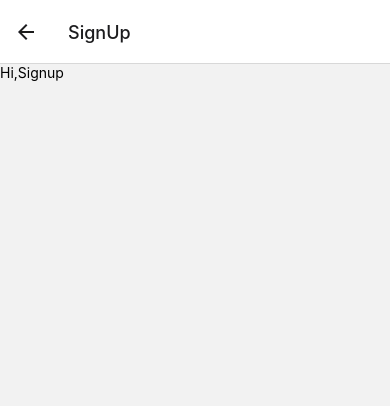
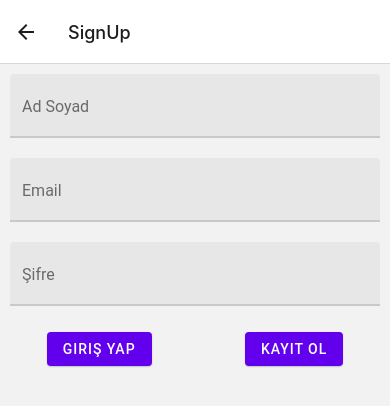
Before and after one commit to ucankalecansu/chat-app, a React Native app: screen /SignUp in a window 390 px wide. Shown: the top 406 px of the page. Built offline with nearby package versions, Linux system fonts and the light colour scheme; no server answers.

Commit message:
login signup

```diff
--- a/App.js
+++ b/App.js
@@ -1,6 +1,6 @@
-import React from "react";
+import React, {useEffect} from "react";
 import {Text,View} from 'react-native';
-import {NavigationContainer} from "@react-navigation/native";
+import {NavigationContainer, useNavigation} from "@react-navigation/native";
 import {createNativeStackNavigator} from "@react-navigation/native-stack";
 import ChatList from "./screens/ChatList";
 import {createBottomTabNavigator} from "@react-navigation/bottom-tabs";
@@ -10,12 +10,39 @@ import Chat from "./screens/Chat";
 import SignUp from "./screens/SignUp";
 import Login from "./screens/Login";
 import {Provider} from "react-native-paper";
+import firebase from "firebase/compat";
+import "firebase/auth";
+import "firebase/firestore";
 
+
+
+const firebaseConfig = {
+    apiKey: "AIzaSyBZG9vm5Oa6iPvF8C7hZOZ5KRlHWco6bTY",
+    authDomain: "chat-app-68dd0.firebaseapp.com",
+    projectId: "chat-app-68dd0",
+    storageBucket: "chat-app-68dd0.appspot.com",
+    messagingSenderId: "805399779913",
+    appId: "1:805399779913:web:7524bf95a5bf09c9997d98"
+};
+let app;
+app= firebase.initializeApp(firebaseConfig);
 
 const Stack= createNativeStackNavigator();
 const Tabs= createBottomTabNavigator();
 
-const TabNavigator=()=>(
+
+
+const TabNavigator=()=>{
+    const navigation=useNavigation();
+    useEffect(()=>{
+        firebase.auth().onAuthStateChanged(user=>{
+            if(!user){
+                navigation.navigate("SignUp");
+            }
+        });
+    },[])
+    return(
+
         <Tabs.Navigator>
             <Tabs.Screen
                 name={"ChatList"}
@@ -40,6 +67,7 @@ const TabNavigator=()=>(
                 })}/>
         </Tabs.Navigator>
     )
+}
 
 export default function App() {
   return (
@@ -51,8 +79,16 @@ export default function App() {
                       component={TabNavigator}
                       options={{headerShown:false}}/>
                   <Stack.Screen name={"Chat"} component={Chat}/>
-                  <Stack.Screen name={"Login"} component={Login}/>
-                  <Stack.Screen name={"SignUp"} component={SignUp}/>
+                  <Stack.Screen
+                      name={"Login"}
+                      component={Login}
+                      options={{presentation:"fullScreenModal"}}
+                  />
+                  <Stack.Screen
+                      name={"SignUp"}
+                      component={SignUp}
+                      options={{
+                      presentation:"fullScreenModal"}}/>
 
               </Stack.Navigator>
           </Provider>
--- a/package.json
+++ b/package.json
@@ -16,6 +16,8 @@
     "@react-navigation/native-stack": "^6.5.0",
     "expo": "~44.0.0",
     "expo-status-bar": "~1.2.0",
+    "firebase": "^9.6.4",
+
     "react": "17.0.1",
     "react-dom": "17.0.1",
     "react-native": "0.64.3",
--- a/screens/ChatList.js
+++ b/screens/ChatList.js
@@ -1,5 +1,5 @@
 import React,{useState} from "react";
-import {Text,View} from "react-native";
+import {View} from "react-native";
 import {List, Avatar,Button, Divider, FAB,Portal,Dialog} from "react-native-paper";
 import {TextInput} from "react-native-paper";
 
--- a/screens/Login.js
+++ b/screens/Login.js
@@ -1,9 +1,73 @@
-import React from "react";
-import {Text} from "react-native";
+import React, {useState} from "react";
+import {Text,View,} from "react-native";
+import {TextInput, Button, Subheading} from "react-native-paper"
+import firebase from "firebase/compat";
+import {useNavigation} from "@react-navigation/native";
 
 
-export default function Login(){
+export default function SignUp(){
+    const [email,setEmail]=useState("");
+    const [password,setPassword]=useState("");
+    const [isLoading,setIsLoading]=useState(false);
+    const  [error,setError]=useState('');
+
+    const navigation=useNavigation();
+
+    const login=async ()=>{
+        setIsLoading(true)
+        try {
+            await firebase.auth().signInWithEmailAndPassword(email,password);
+
+            navigation.popToTop();
+
+        }
+        catch (e){
+            setIsLoading(false);
+            setError(e.message)
+        }
+    };
+
     return(
-        <Text>Hi,Login</Text>
+        <View>
+            <TextInput
+                placeholder={"Email"}
+
+                style={{margin:10}}
+                value={email}
+                onChangeText={text=>setEmail(text)}
+            />
+            <TextInput
+                placeholder={"Şifre"}
+                style={{margin:10}}
+                value={password}
+                onChangeText={text=>setPassword(text)}
+                secureTextEntry
+            />
+            {
+                !!error && (
+                    <Subheading
+                        style={{color:"red",textAlign:"center",
+                            marginBottom:16}}>{error}</Subheading>
+                )
+            }
+
+            <View
+                style={{flexDirection:'row',
+                    justifyContent:'space-around',
+                    marginTop:16}}>
+                <Button mode={"contained"}
+                        onPress={()=> {navigation.navigate("SignUp")}}
+                        loading={isLoading}
+                >Kayıt Ol</Button>
+                <Button mode={"contained"}
+                        onPress={()=> login()}
+                        loading={isLoading}
+                >Giriş Yap</Button>
+
+            </View>
+
+
+
+        </View>
     )
 }
--- a/screens/Settings.js
+++ b/screens/Settings.js
@@ -1,9 +1,23 @@
 import React from "react";
-import {Text} from "react-native";
+import {Text,View} from "react-native";
+import {Avatar, Title, Subheading, Button} from "react-native-paper";
+import firebase from "firebase/compat";
 
 
 export default function Settings(){
+
+
     return(
-        <Text>Hi,settings</Text>
+        <View style={{alignItems:"center",marginTop:16}}>
+            <Avatar.Text label={"UN"} />
+            <Title>
+                User Name
+            </Title>
+            <Subheading>
+                user@gmail.com
+            </Subheading>
+            <Button onPress={()=> firebase.auth().signOut()}>Çıkış Yap</Button>
+
+        </View>
     )
 }
--- a/screens/SignUp.js
+++ b/screens/SignUp.js
@@ -1,9 +1,81 @@
-import React from "react";
-import {Text} from "react-native";
+import React, {useState} from "react";
+import {Text,View,} from "react-native";
+import {TextInput, Button, Subheading} from "react-native-paper"
+import firebase from "firebase/compat";
+import {useNavigation} from "@react-navigation/native";
 
 
 export default function SignUp(){
+    const [name,setName]=useState("");
+    const [email,setEmail]=useState("");
+    const [password,setPassword]=useState("");
+    const [isLoading,setIsLoading]=useState(false);
+    const  [error,setError]=useState('');
+
+    const navigation=useNavigation();
+
+    const createAccount=async ()=>{
+        setIsLoading(true)
+        try {
+            const response=await
+                firebase.auth().createUserWithEmailAndPassword(email,password);
+
+            await response.user.updateProfile({displayName:name});
+            navigation.popToTop();
+
+        }
+        catch (e){
+            setIsLoading(false);
+            setError(e.message)
+        }
+    };
+
     return(
-        <Text>Hi,Signup</Text>
+        <View>
+            <TextInput
+                placeholder={"Ad Soyad"}
+                style={{margin:10}}
+                value={name}
+                onChangeText={text=>setName(text)}
+            />
+            <TextInput
+                placeholder={"Email"}
+
+                style={{margin:10}}
+                value={email}
+                onChangeText={text=>setEmail(text)}
+            />
+            <TextInput
+                placeholder={"Şifre"}
+                style={{margin:10}}
+                value={password}
+                onChangeText={text=>setPassword(text)}
+                secureTextEntry
+            />
+            {
+                !!error && (
+                    <Subheading
+                        style={{color:"red",textAlign:"center",
+                            marginBottom:16}}>{error}</Subheading>
+                )
+            }
+
+            <View
+                style={{flexDirection:'row',
+                    justifyContent:'space-around',
+                    marginTop:16}}>
+                <Button mode={"contained"}
+                        onPress={()=> navigation.navigate("Login") }
+                        loading={isLoading}
+                >Giriş Yap</Button>
+                <Button mode={"contained"}
+                        onPress={()=> createAccount()}
+                        loading={isLoading}
+                >Kayıt Ol</Button>
+            </View>
+
+
+
+        </View>
     )
 }
```
Also changed, not shown: 1 other file (tests, documents, lock files or other folders). Lines whose indentation alone changed are shown as unchanged.
